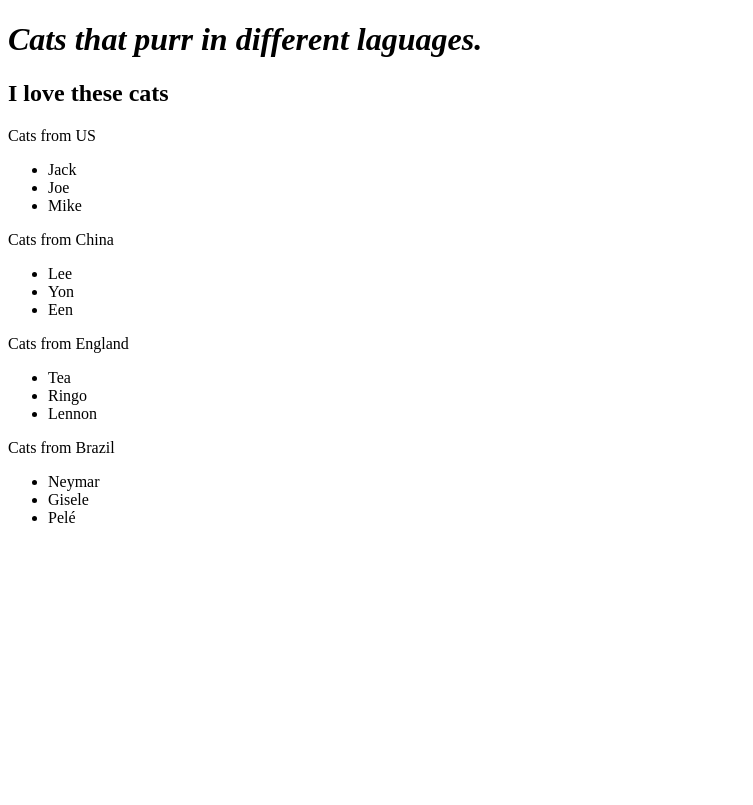
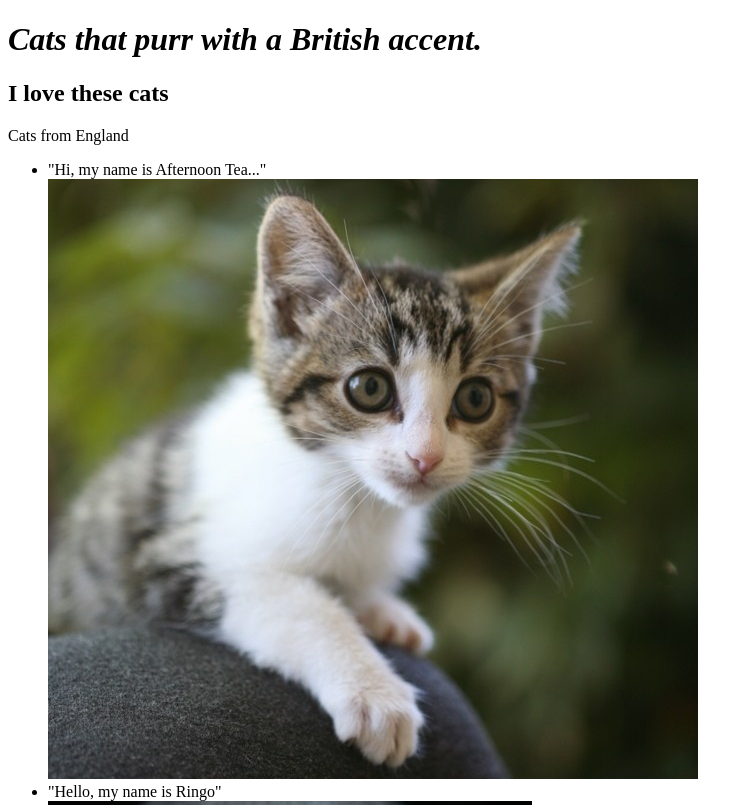
Before and after one commit to marcelinseattle/cat-homepage, a plain HTML site: page index.html in a window 1280 px wide. Shown: the top 805 px of the page, without its empty margins (0-753 px from the left). Drawn offline with Linux system fonts and the light colour scheme.

Commit message:
add the the cat pictures to the cat-homepage

```diff
--- a/index.html
+++ b/index.html
@@ -6,31 +6,17 @@
     <link rel="stylesheet" href="css/styles.css" type="text.css">
   </head>
   <body>
-    <h1><em>Cats that purr in different laguages.</em></h1>
+    <h1><em>Cats that purr with a British accent.</em></h1>
     <h2>I love these cats</h2>
-    <p>Cats from US</p>
-    <ul>
-      <li>Jack</li>
-      <li>Joe</li>
-      <li>Mike</li>
-    </ul>
-    <p>Cats from China</p>
-    <ul>
-      <li>Lee</li>
-      <li>Yon</li>
-      <li>Een</li>
-    </ul>
     <p>Cats from England</p>
     <ul>
-      <li>Tea</li>
-      <li>Ringo</li>
-      <li>Lennon</li>
+      <li>"Hi, my name is Afternoon Tea..."</li>
+      <img src="img/cat.JPEG" alt="Cat Picture"></li>
+      <li>"Hello, my name is Ringo"</li>
+      <img src="img/cat3.JPEG" alt="Cat Picture">
+      <li>"My name is Lennon... and I hate Paul."</li>
+      <img src="img/cat4.JPEG" alt="Cat Picture">
     </ul>
-    <p>Cats from Brazil</p>
-    <ul>
-      <li>Neymar</li>
-      <li>Gisele</li>
-      <li>Pelé</li>
     </ul>
   </body>
 </html>
```
Also changed, not shown: img/cat.JPEG (added), img/cat1.JPEG (added), img/cat2.JPEG (added), img/cat3.JPEG (added), img/cat4.JPEG (added), img/cat5.JPEG (added).
